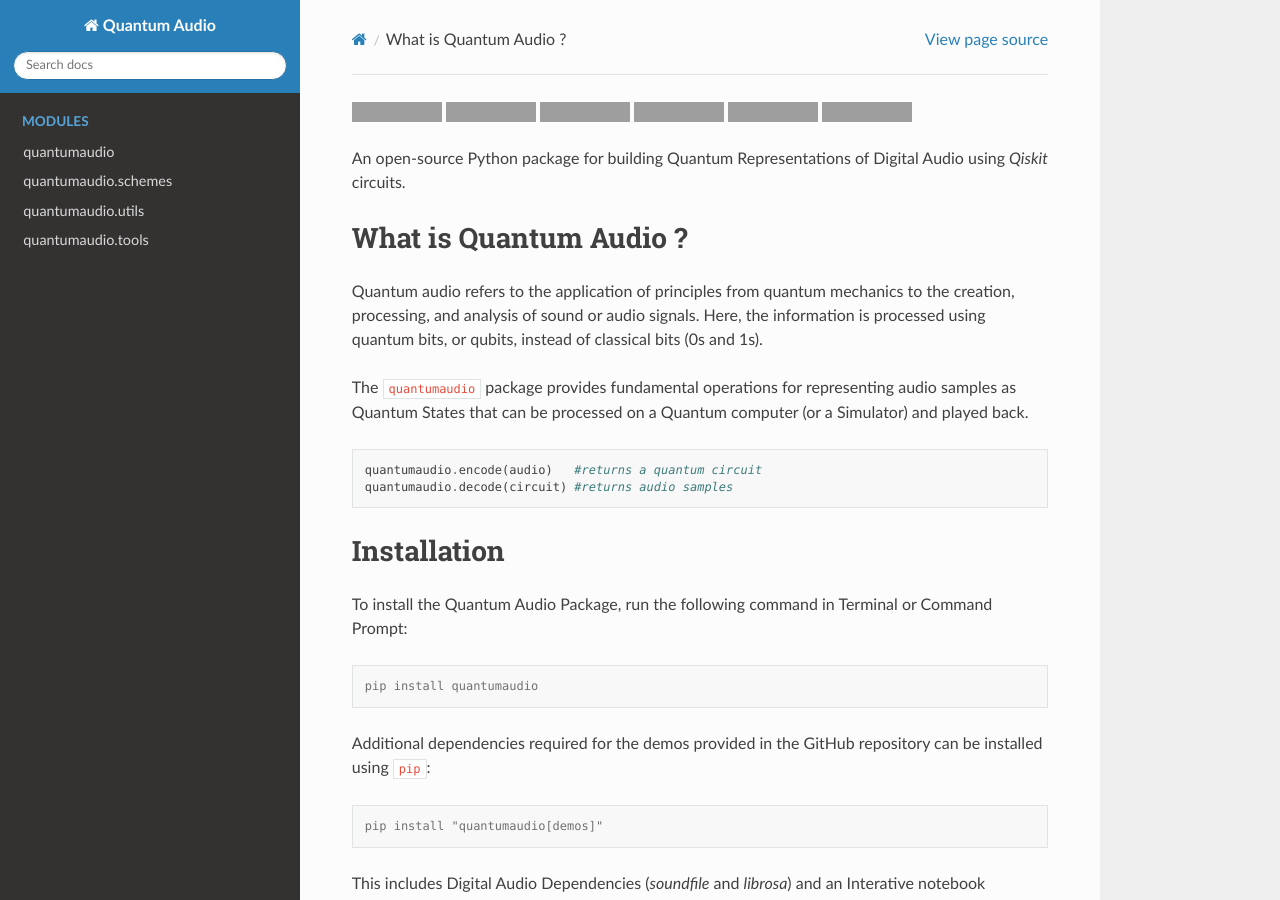
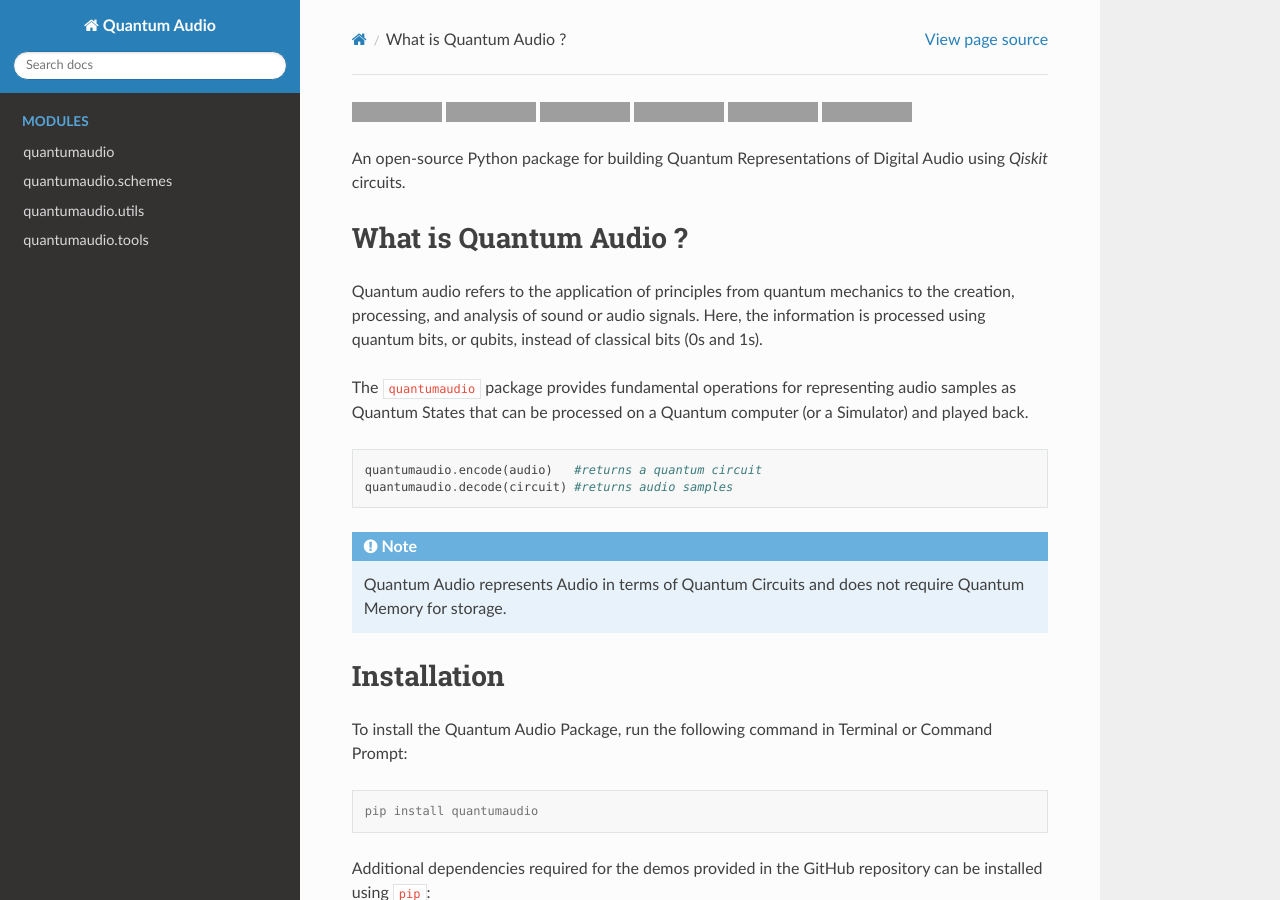
Before and after one commit to moth-quantum/quantum-audio, a Sphinx documentation site: the page built from docs/contents/front_page.rst, in a window 1280 px wide and 900 px high, cut to the strip 0-900 px from the top of the window. Built offline with Sphinx 7.4.7 and the Read the Docs theme 3.1.0, drawn with Linux system fonts in a browser that asks for light colours; some of the changed text lies outside the part shown; grey boxes are pictures that could not be loaded.

Commit message:
update-docs

```diff
--- a/docs/contents/front_page.rst
+++ b/docs/contents/front_page.rst
@@ -19,6 +19,10 @@
 
    quantumaudio.encode(audio)   #returns a quantum circuit
    quantumaudio.decode(circuit) #returns audio samples
+
+.. note::
+
+   Quantum Audio represents Audio in terms of Quantum Circuits and does not require Quantum Memory for storage.
 
 Installation
 ------------
```
Also changed, not shown: other parts of docs/contents/front_page.rst (+1 -1 lines), 1 other file.
